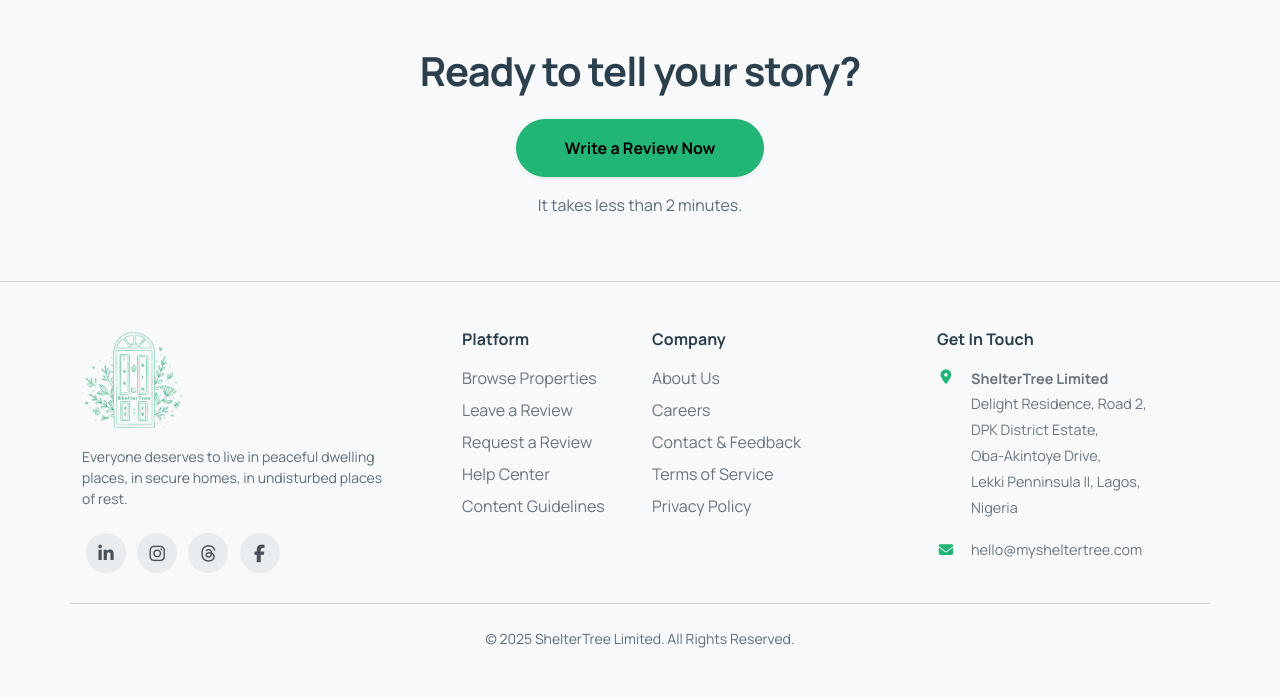
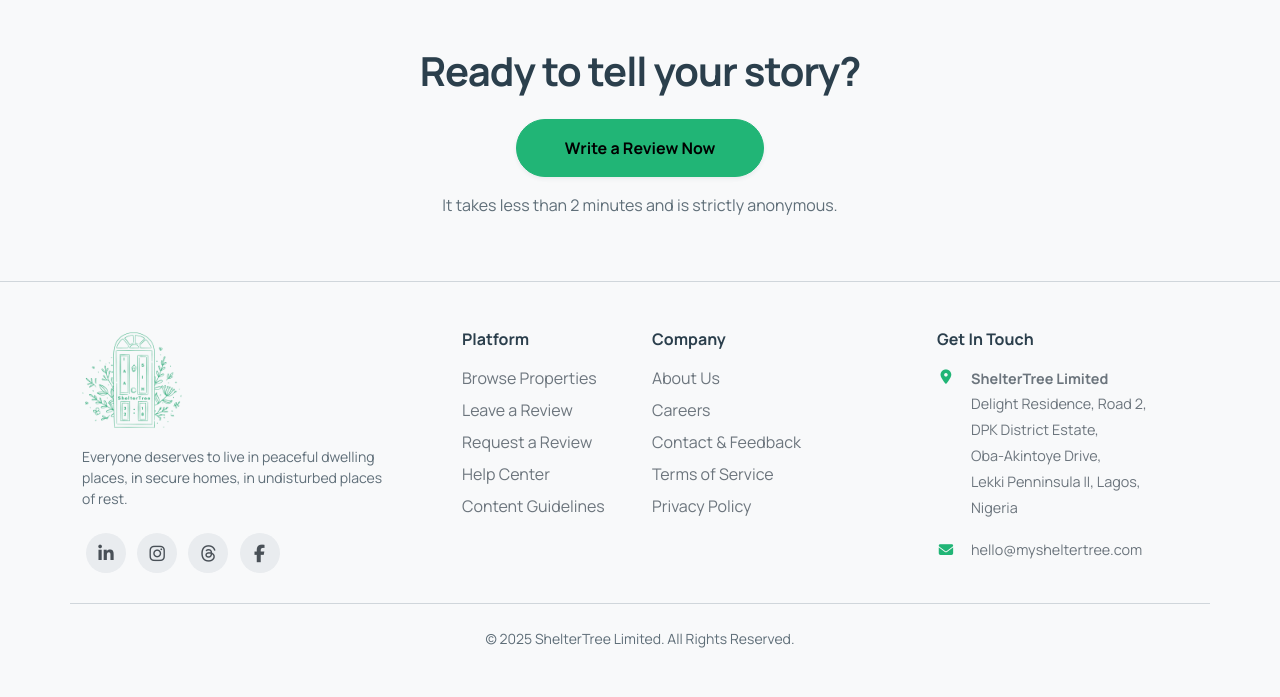
Before and after one commit to Marrtinerz/sheltertree, a Django app: page / in a window 1280 px wide. Shown: the part 2494-3191 px from the top of the page. Run offline with Django 5.2, Linux system fonts and the light colour scheme; some libraries are stand-ins or nearby versions.

Commit message:
Changed review landing page text

```diff
--- a/apps/reviews/templates/reviews/review_landing_page.html
+++ b/apps/reviews/templates/reviews/review_landing_page.html
@@ -170,7 +170,7 @@
         <a href="{% url 'reviews:search' %}?intent=review" class="btn btn-primary rounded-pill px-5 py-3 shadow-sm fw-bold">
             {% trans "Write a Review Now" %}
         </a>
-        <p class="mt-3 text-muted">{% trans "It takes less than 2 minutes." %}</p>
+        <p class="mt-3 text-muted">{% trans "It takes less than 2 minutes and is strictly anonymous." %}</p>
     </div>
 </div>
 
```
